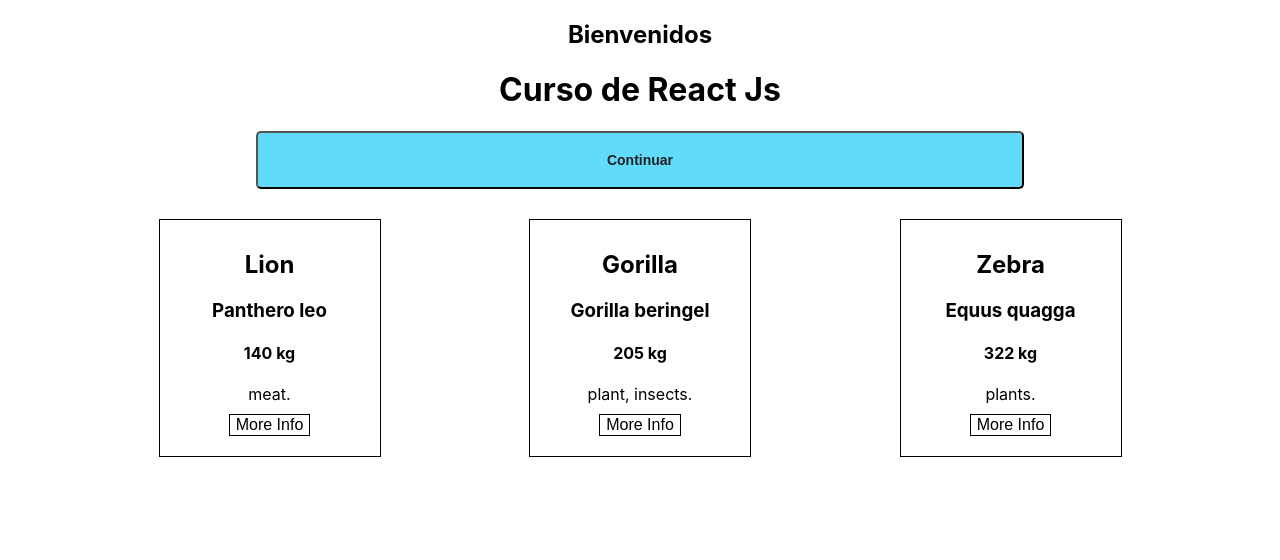
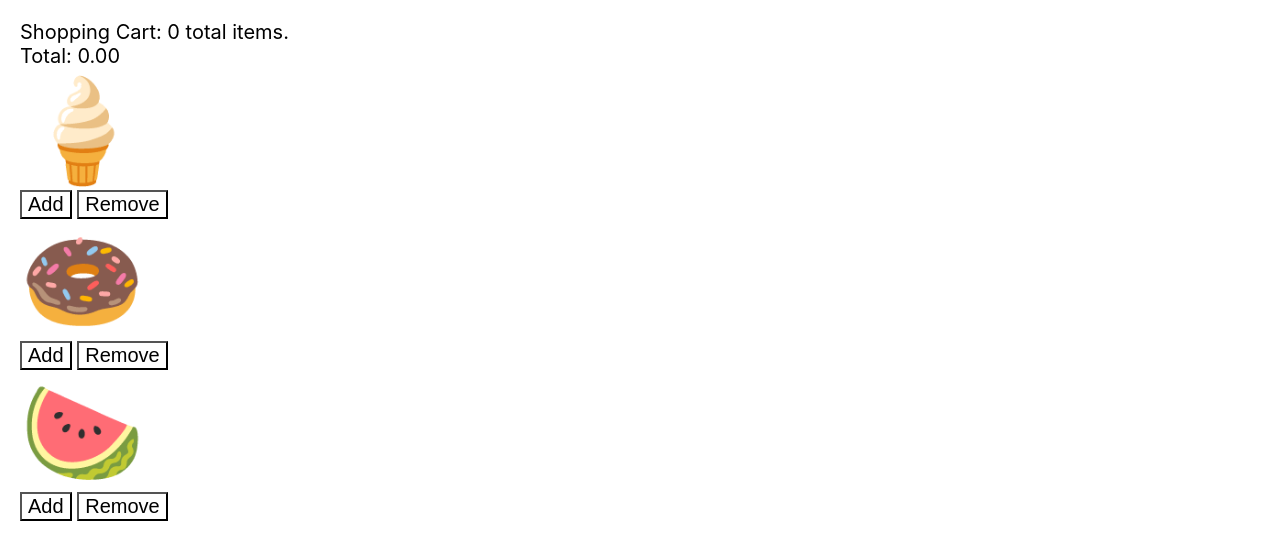
Before and after one commit to sotopro/reactCourse, a React (Create React App) app in the folder react-course/: page / in a window 1280 px wide. Shown: the top 560 px of the page. Built offline with nearby package versions, Linux system fonts and the light colour scheme.

Commit message:
[feature] - create product component like cart product

```diff
--- a/react-course/src/App.css
+++ b/react-course/src/App.css
@@ -2,9 +2,9 @@
   text-align: center;
 }
 
-.wrapper {
+/* .wrapper {
   display: flex;
   flex-wrap: wrap;
   justify-content: space-evenly;
   padding: 20px;
-}
+} */
--- a/react-course/src/App.js
+++ b/react-course/src/App.js
@@ -1,43 +1,20 @@
 import React, { Component } from 'react';
-import Title from './components/Title'
-import Button from './components/Button'
-import data from './utils/data';
-import Card from './components/Card'
+import Product from './components/Product/'
 import './App.css';
 
 class App extends Component {
   constructor(props){
     super(props);
-    this.state = {
-      buttonText: 'Continuar'
-    }
-  }
-  handleClick = () => {
-    this.setState({
-      buttonText: 'Gracias por hacer Click'
-    })
-  }
-  showAdditional = (additional) => {
-    const aletInformation = Object.entries(additional)
-    .map(information => `${information[0]} : ${information[1]}`)
-    .join('\n');
-    alert(aletInformation)
+    this.state = {}
   }
   render(){
-    const { buttonText} = this.state;
   return (
-    <div className="App">
-      <h2>Bienvenidos</h2>
-      <Title text='Curso de React Js'/>
-      <Button text={buttonText} onClickHandle={this.handleClick}/>
-      <div className='wrapper'>
-      {data.map(animal => (
-        <Card showAdditional={this.showAdditional} key={animal.name} name={animal.name} additional={animal.additional} diet={animal.diet} scientificName={animal.scientificName} size={animal.size}/>
-      ))}
+      <div>
+          <Product />
       </div>
-    </div>
-  );
-}
+  )
+
+	}
 }
 
 export default App;
--- /dev/null
+++ b/react-course/src/components/Product/index.css
@@ -0,0 +1,12 @@
+.product span {
+    font-size: 100px;
+}
+
+.wrapper {
+    padding: 20px;
+    font-size: 20px;
+}
+.wrapper button {
+    font-size: 20px;
+    background: none;
+}
--- /dev/null
+++ b/react-course/src/components/Product/index.js
@@ -0,0 +1,73 @@
+import React , { Component } from 'react'
+import './index.css'
+
+const products = [
+    {
+        emoji: '🍦',
+        name: 'ice cream',
+        price: 5
+    },
+    {
+        emoji: '🍩',
+        name: 'donuts',
+        price: 4.5
+    },
+    {
+        emoji: '🍉',
+        name: 'watermelon',
+        price: 3
+    }
+]
+
+export default class Product extends Component {
+    state = {
+        cart: []
+    }
+    add = (product) => {
+        this.setState(state => ({
+            cart: [...state.cart, product]
+        }))
+    }
+    remove = (product) => {
+        this.setState(state => {
+            const cart = [...state.cart];
+            const productIndex = cart.findIndex(p => p.name === product.name);
+            if( productIndex < 0) {
+                return
+            }
+            cart.splice(productIndex, 1)
+            return ({
+                cart
+            })
+        })
+    }
+    currencyOptions = {
+        minimumFractionDigits: 2,
+        maximumFractionDigits:2
+    }
+    getTotal = () => {
+        const total = this.state.cart.reduce((totalCost, item) => totalCost + item.price, 0);
+        return total.toLocaleString(undefined, this.currencyOptions)
+    }
+    render(){
+        console.log(this.state.cart)
+        return(
+            <div className="wrapper">
+                <div>
+                    Shopping Cart: {this.state.cart.length} total items.
+                </div>
+                <div>Total: {this.getTotal()}</div>
+                <div>
+                    {products.map(product => (
+                        <div key={product.name}>
+                            <div className="product">
+                                <span role="img" aria-label={product.name}>{product.emoji}</span>
+                                </div>
+                                <button onClick={() => this.add(product)}>Add</button> <button onClick={() => this.remove(product)}>Remove</button>
+                        </div>
+                    ))}
+                </div>
+            </div>
+        )
+    }
+}
```
Also changed, not shown: react-course/src/sesion01.js (added, +43 -0 lines).
